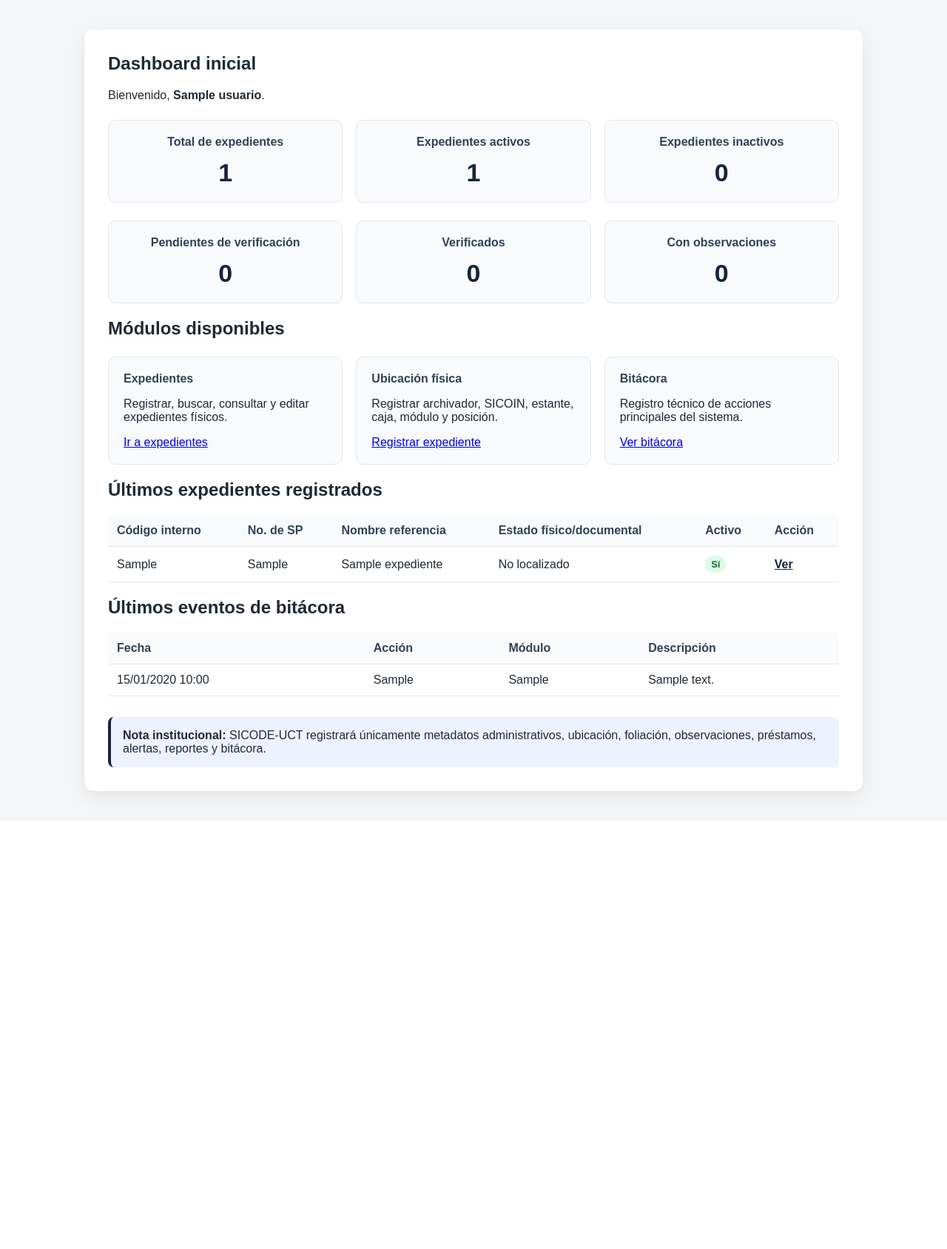
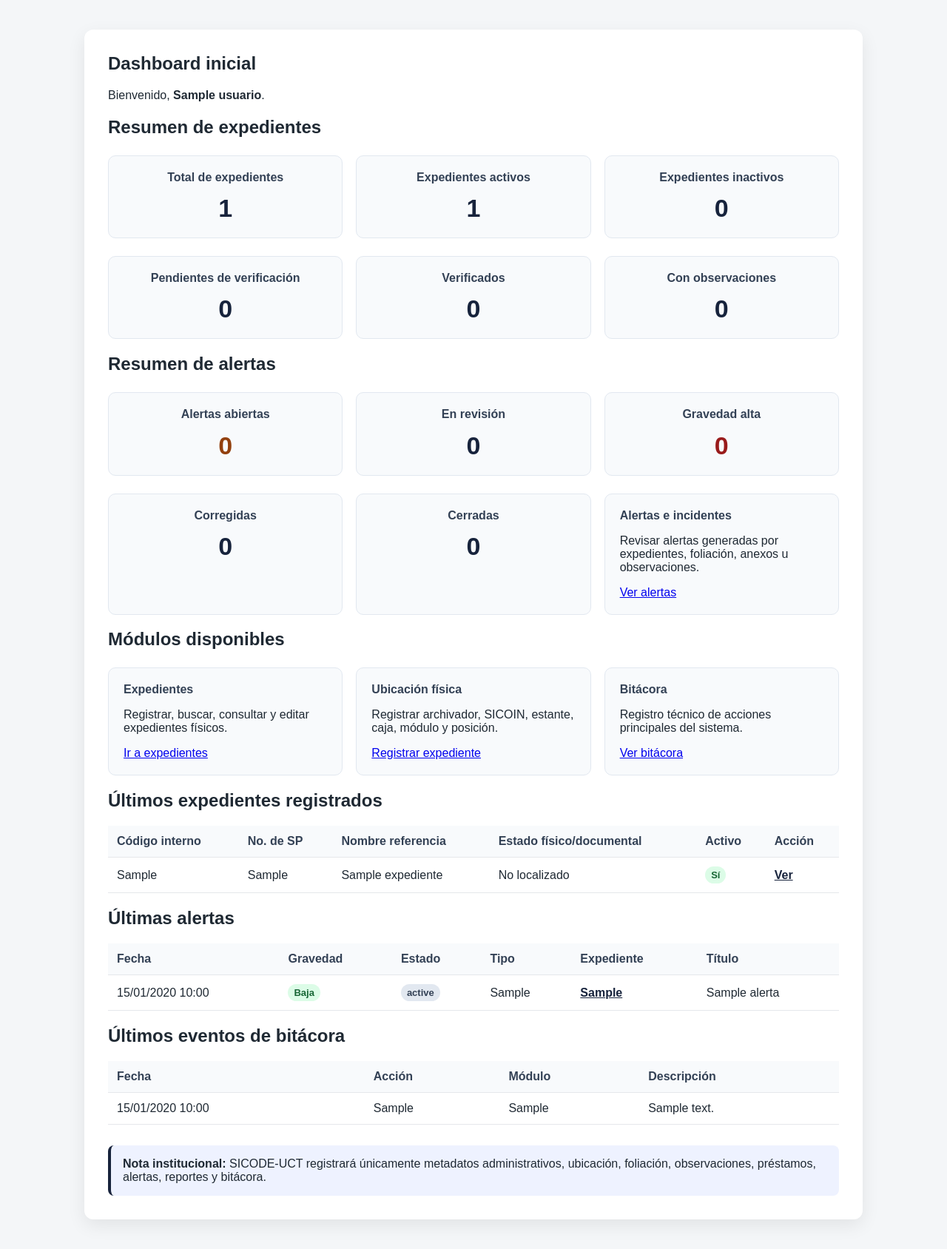
Before and after one commit to RGDeveloper-UCT/SICODE-UCT, a Flask app: page /dashboard in a window 1280 px wide. Shown: the part 69-1757 px from the top of the page at 74% size. Before the commit the page ends 1161 px from the top, so only its background shows below. Run offline with Flask 3, Linux system fonts and the light colour scheme; a user stored in the database is signed in; tables that the repository leaves empty hold one stand-in row (values such as "Sample post").

Commit message:
Agregar indicadores de alertas al dashboard

```diff
--- a/app/routes/dashboard.py
+++ b/app/routes/dashboard.py
@@ -3,6 +3,7 @@ from flask_login import login_required, current_user
 
 from app.models.expediente import Expediente
 from app.models.bitacora import Bitacora
+from app.models.alerta import Alerta
 
 dashboard_bp = Blueprint("dashboard", __name__)
 
@@ -25,9 +26,22 @@ def inicio():
         estado_fisico_documental="Con observaciones"
     ).count()
 
+    alertas_abiertas = Alerta.query.filter_by(estado="Abierta").count()
+    alertas_en_revision = Alerta.query.filter_by(estado="En revisión").count()
+    alertas_corregidas = Alerta.query.filter_by(estado="Corregida").count()
+    alertas_cerradas = Alerta.query.filter_by(estado="Cerrada").count()
+    alertas_alta = Alerta.query.filter_by(gravedad="Alta").count()
+
     ultimos_expedientes = (
         Expediente.query
         .order_by(Expediente.creado_en.desc())
+        .limit(5)
+        .all()
+    )
+
+    ultimas_alertas = (
+        Alerta.query
+        .order_by(Alerta.creado_en.desc())
         .limit(5)
         .all()
     )
@@ -48,6 +62,12 @@ def inicio():
         pendientes_verificacion=pendientes_verificacion,
         expedientes_verificados=expedientes_verificados,
         expedientes_con_observaciones=expedientes_con_observaciones,
+        alertas_abiertas=alertas_abiertas,
+        alertas_en_revision=alertas_en_revision,
+        alertas_corregidas=alertas_corregidas,
+        alertas_cerradas=alertas_cerradas,
+        alertas_alta=alertas_alta,
         ultimos_expedientes=ultimos_expedientes,
+        ultimas_alertas=ultimas_alertas,
         ultimos_eventos=ultimos_eventos,
     )
--- a/app/static/css/estilos.css
+++ b/app/static/css/estilos.css
@@ -502,3 +502,11 @@ td a {
     cursor: pointer;
     width: 100%;
 }
+
+.indicador-alerta {
+    color: #92400e;
+}
+
+.indicador-peligro {
+    color: #991b1b;
+}
--- a/app/templates/dashboard/inicio.html
+++ b/app/templates/dashboard/inicio.html
@@ -6,6 +6,8 @@
 <section class="panel">
     <h1>Dashboard inicial</h1>
     <p>Bienvenido, <strong>{{ usuario.nombre }}</strong>.</p>
+
+    <h2>Resumen de expedientes</h2>
 
     <div class="grid">
         <div class="tarjeta indicador">
@@ -38,6 +40,43 @@
         <div class="tarjeta indicador">
             <h2>Con observaciones</h2>
             <p class="numero-indicador">{{ expedientes_con_observaciones }}</p>
+        </div>
+    </div>
+
+    <h2>Resumen de alertas</h2>
+
+    <div class="grid">
+        <div class="tarjeta indicador">
+            <h2>Alertas abiertas</h2>
+            <p class="numero-indicador indicador-alerta">{{ alertas_abiertas }}</p>
+        </div>
+
+        <div class="tarjeta indicador">
+            <h2>En revisión</h2>
+            <p class="numero-indicador">{{ alertas_en_revision }}</p>
+        </div>
+
+        <div class="tarjeta indicador">
+            <h2>Gravedad alta</h2>
+            <p class="numero-indicador indicador-peligro">{{ alertas_alta }}</p>
+        </div>
+    </div>
+
+    <div class="grid">
+        <div class="tarjeta indicador">
+            <h2>Corregidas</h2>
+            <p class="numero-indicador">{{ alertas_corregidas }}</p>
+        </div>
+
+        <div class="tarjeta indicador">
+            <h2>Cerradas</h2>
+            <p class="numero-indicador">{{ alertas_cerradas }}</p>
+        </div>
+
+        <div class="tarjeta">
+            <h2>Alertas e incidentes</h2>
+            <p>Revisar alertas generadas por expedientes, foliación, anexos u observaciones.</p>
+            <a href="{{ url_for('alertas.listado') }}">Ver alertas</a>
         </div>
     </div>
 
@@ -104,6 +143,51 @@
         </table>
     </div>
 
+    <h2>Últimas alertas</h2>
+
+    <div class="tabla-contenedor">
+        <table>
+            <thead>
+                <tr>
+                    <th>Fecha</th>
+                    <th>Gravedad</th>
+                    <th>Estado</th>
+                    <th>Tipo</th>
+                    <th>Expediente</th>
+                    <th>Título</th>
+                </tr>
+            </thead>
+            <tbody>
+                {% for alerta in ultimas_alertas %}
+                <tr>
+                    <td>{{ alerta.creado_en.strftime('%d/%m/%Y %H:%M') }}</td>
+                    <td>
+                        {% if alerta.gravedad == "Alta" %}
+                            <span class="badge badge-inactivo">Alta</span>
+                        {% elif alerta.gravedad == "Media" %}
+                            <span class="badge badge-advertencia">Media</span>
+                        {% else %}
+                            <span class="badge badge-activo">Baja</span>
+                        {% endif %}
+                    </td>
+                    <td><span class="badge badge-neutral">{{ alerta.estado }}</span></td>
+                    <td>{{ alerta.tipo_alerta }}</td>
+                    <td>
+                        <a href="{{ url_for('expedientes.detalle', expediente_id=alerta.expediente.id) }}">
+                            {{ alerta.expediente.no_sp }}
+                        </a>
+                    </td>
+                    <td>{{ alerta.titulo }}</td>
+                </tr>
+                {% else %}
+                <tr>
+                    <td colspan="6">No hay alertas registradas.</td>
+                </tr>
+                {% endfor %}
+            </tbody>
+        </table>
+    </div>
+
     <h2>Últimos eventos de bitácora</h2>
 
     <div class="tabla-contenedor">
```
